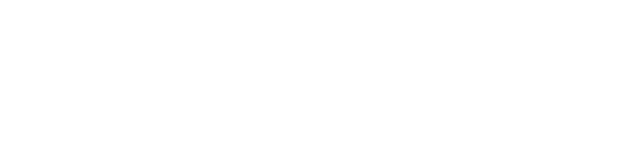
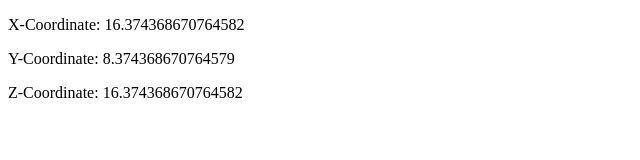
Before and after one commit to AustinBearden/PhysicsFoosball, a plain HTML site: page index.html in a window 1280 px wide. Shown: the whole page, without its empty margins (0-640 px from the left). Drawn offline with nearby package versions, Linux system fonts and the light colour scheme.

Commit message:
The final X-,Y-,Z- coordinates are output to the HTML page window

```diff
--- a/3D_ball_motion.js
+++ b/3D_ball_motion.js
@@ -3,6 +3,9 @@
 //Date Created: 3/11/2018
 
 //including math library
+
+//add jQuery for output to html page
+$(document).ready(function() {
 
 function Ball() {
 
@@ -29,16 +32,19 @@ function Ball() {
     };
     this.get_position_X = function() {
 
+        document.getElementById("x-axis").innerHTML = "X-Coordinate: " + this.X;
         console.log(this.X);
 
     };
     this.get_position_Y = function() {
 
+        document.getElementById("y-axis").innerHTML = "Y-Coordinate: " + this.Y;
         console.log(this.Y);
 
     };
     this.get_position_Z = function() {
 
+        document.getElementById("z-axis").innerHTML = "Z-Coordinate: " + this.Z;
         console.log(this.Z);
 
     };
@@ -51,3 +57,5 @@ ball_move_1.move(3.5, 45, 45, 5);
 ball_move_1.get_position_X();
 ball_move_1.get_position_Y();
 ball_move_1.get_position_Z();
+
+});
--- a/index.html
+++ b/index.html
@@ -11,6 +11,11 @@ A-Frame Basics from https://github.com/donmccurdy/aframe-physics-system
 <head>
     <title>Physics Foosball: 3D Ball Motion</title>
     <header>
+
+        <!-- This links to the jQuery library so your js code will work
+		Always include this *before* your own code! -->
+        <script type="text/javascript" src="https://ajax.googleapis.com/ajax/libs/jquery/2.1.4/jquery.min.js"></script>
+
         <script src="3D_ball_motion.js"></script>
     </header>
 
@@ -18,7 +23,10 @@ A-Frame Basics from https://github.com/donmccurdy/aframe-physics-system
 
 <body>
 
-
+    <!-- First start by giving output as simple output to screen from JavaScript file -->
+    <p id="x-axis"></p>
+    <p id="y-axis"></p>
+    <p id="z-axis"></p>
 
 </body>
 
```
